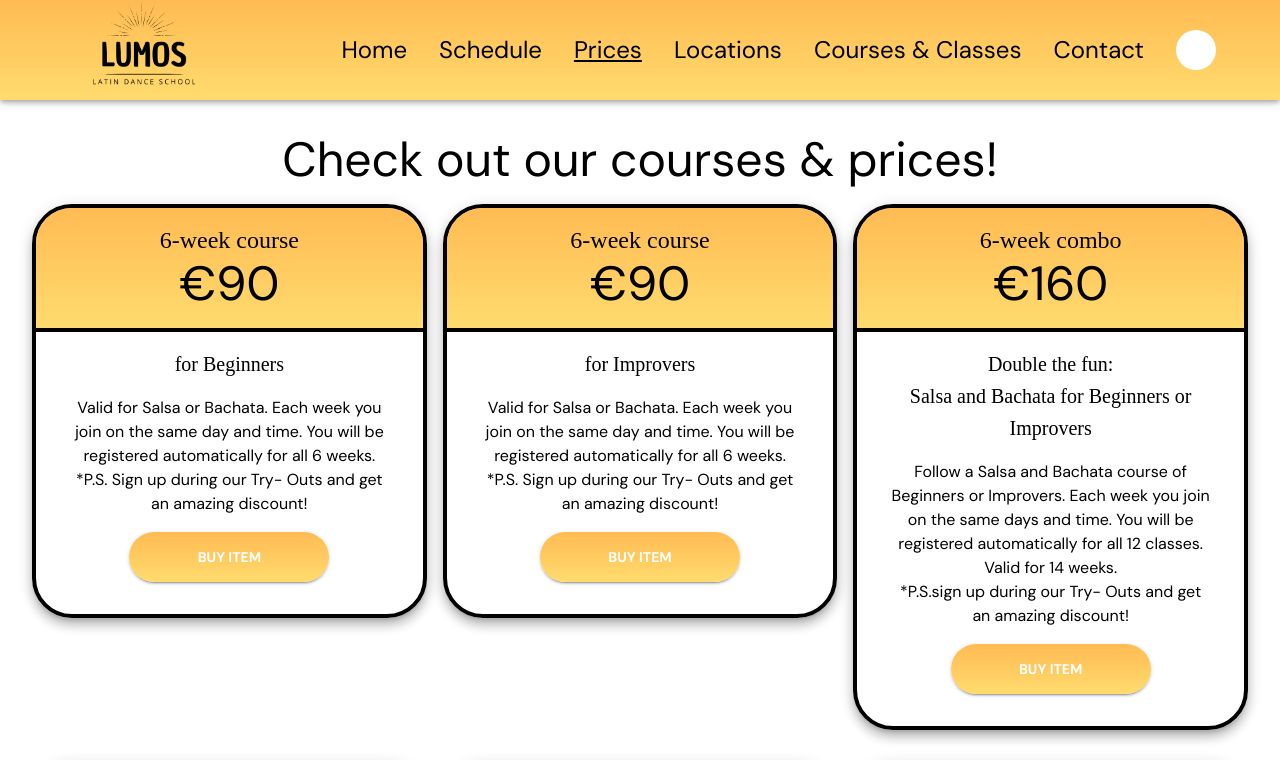
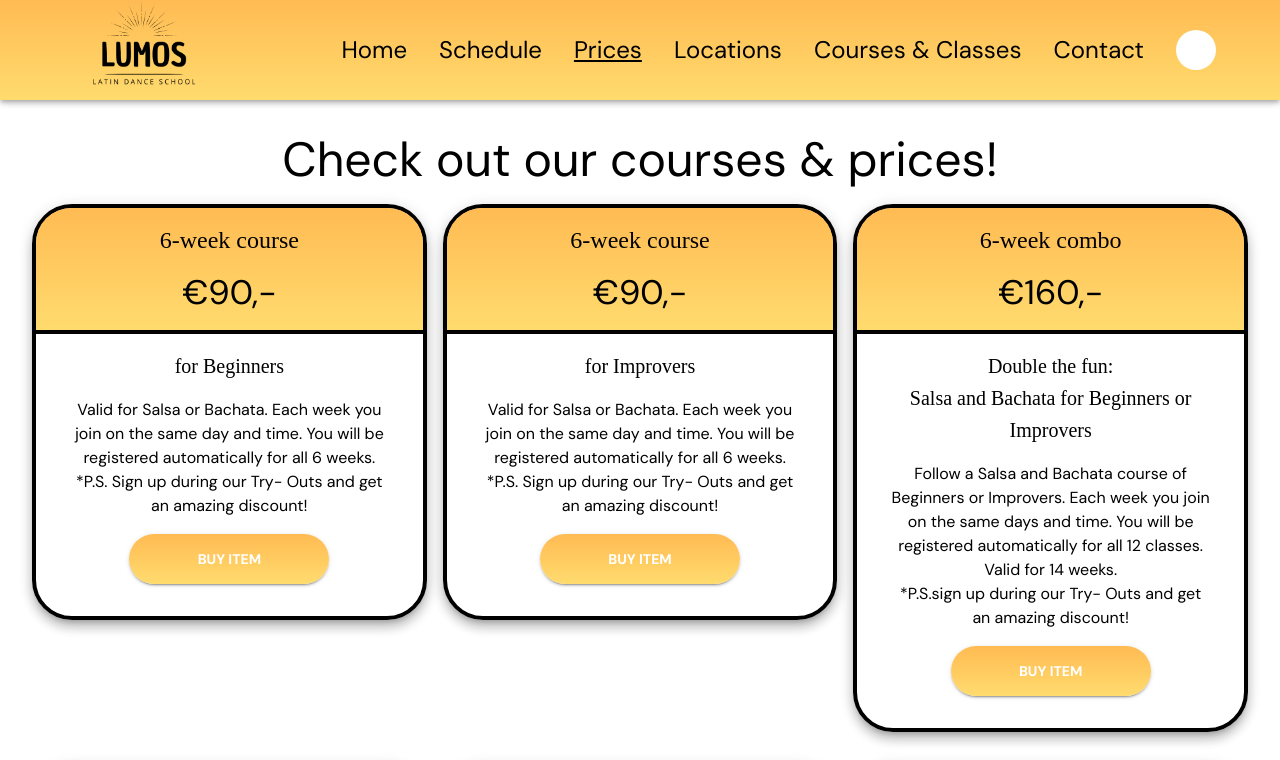
Before and after one commit to Lucobsen/lumos, a React (Vite) app: page /prices in a window 1280 px wide. Shown: the top 760 px of the page. Built offline with nearby package versions, Linux system fonts and the light colour scheme; some icons are missing; a web font is replaced by a local one.

Commit message:
price updates

```diff
--- a/src/components/PriceItem.tsx
+++ b/src/components/PriceItem.tsx
@@ -1,4 +1,4 @@
-import { Box, Button, Link, Stack, Typography } from '@mui/material';
+import { Button, Link, Stack, Typography } from '@mui/material';
 import type { PriceItemProps } from '../routes/prices';
 import { useTranslation } from 'react-i18next';
 
@@ -8,18 +8,23 @@ export const PriceItem = ({ title, subtitle, info, cost, actionItem }: PriceItem
 
     return (
         <Stack boxShadow={({ shadows }) => shadows[8]} border={4} borderRadius={10} borderColor='#000' pb={2}>
-            <Box textAlign='center' borderBottom='4px solid #000' p={2} sx={{
-                background: ({ palette }) => `linear-gradient(${palette.secondary.main}, ${palette.primary.main})`,
-                borderTopLeftRadius: '35px', borderTopRightRadius: '35px'
-            }}>
+            <Stack
+                spacing={2}
+                textAlign='center'
+                borderBottom='4px solid #000'
+                p={2}
+                sx={{
+                    background: ({ palette }) => `linear-gradient(${palette.secondary.main}, ${palette.primary.main})`,
+                    borderTopLeftRadius: '35px', borderTopRightRadius: '35px'
+                }}>
                 <Typography
                     fontFamily='Chau Philomene One'
                     color='black'
                     variant='h5'>
                     {t(title)}
                 </Typography>
-                <Typography color='black' variant='h3'>{cost}</Typography>
-            </Box>
+                <Typography color='black' variant='h4'>{cost}</Typography>
+            </Stack>
             <Stack my={2} px={4} spacing={2} alignItems='center'>
                 <Typography
                     textAlign='center'
--- a/src/routes/prices.tsx
+++ b/src/routes/prices.tsx
@@ -20,7 +20,7 @@ const priceItems: PriceItemProps[] = [
     {
         title: 'prices.sixWeekCourse.title',
         subtitle: 'prices.sixWeekCourse.beginners',
-        cost: '€90',
+        cost: '€90,-',
         info: 'prices.sixWeekCourse.info',
         actionItem: {
             actionText: 'prices.buy',
@@ -30,7 +30,7 @@ const priceItems: PriceItemProps[] = [
     {
         title: 'prices.sixWeekCourse.title',
         subtitle: 'prices.sixWeekCourse.improvers',
-        cost: '€90',
+        cost: '€90,-',
         info: 'prices.sixWeekCourse.info',
         actionItem: {
             actionText: 'prices.buy',
@@ -40,7 +40,7 @@ const priceItems: PriceItemProps[] = [
     {
         title: '6-week combo',
         subtitle: 'Double the fun:\nSalsa and Bachata for Beginners or Improvers',
-        cost: '€160',
+        cost: '€160,-',
         info: 'Follow a Salsa and Bachata course of Beginners or Improvers. Each week you join on the same days and time. You will be registered automatically for all 12 classes. Valid for 14 weeks.\n*P.S.sign up during our Try- Outs and get an amazing discount!',
         actionItem: {
             actionText: 'prices.buy',
@@ -50,7 +50,7 @@ const priceItems: PriceItemProps[] = [
     {
         title: 'Punch card - 6 classes',
         subtitle: 'for Improvers, Intermediate and Solo classes',
-        cost: '€90',
+        cost: '€90,-',
         info: 'Purchase 6 separate classes and join whenever it suits you. Register for each class through our Bueno Students app. Valid for 8 weeks.\n*P.S.sign up during our Try- Outs and get an amazing discount!',
         actionItem: {
             actionText: 'prices.buy',
@@ -60,7 +60,7 @@ const priceItems: PriceItemProps[] = [
     {
         title: 'Punch card - 12 classes',
         subtitle: 'for Improvers, Intermediate and Solo classes',
-        cost: '€170',
+        cost: '€170,-',
         info: 'Purchase 12 separate classes and join whenever it suits you. Register for each class through our Bueno Students app. Valid for 4 months.\n*P.S.sign up during our Try- Outs and get an amazing discount!',
         actionItem: {
             actionText: 'prices.buy',
@@ -70,7 +70,7 @@ const priceItems: PriceItemProps[] = [
     {
         title: 'Single Classes',
         subtitle: 'for Improvers or Intermediate',
-        cost: '€16',
+        cost: '€16,-',
         info: '1. Select a class in the schedule and register directly for that specific class\n2. Buy a single credit and register later for a class of choice. Valid for 1 month',
         actionItem: {
             actionText: 'prices.buy',
```
